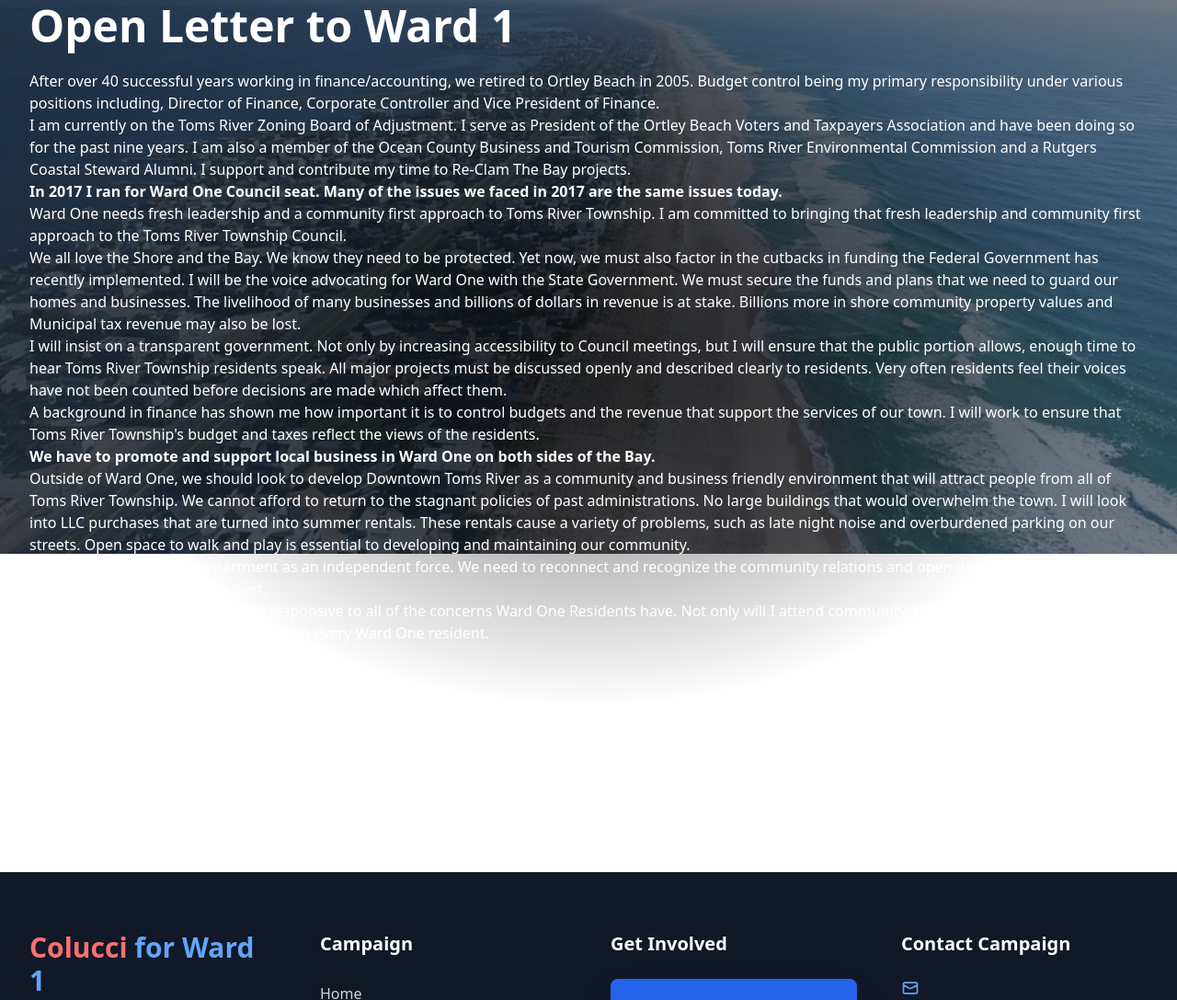
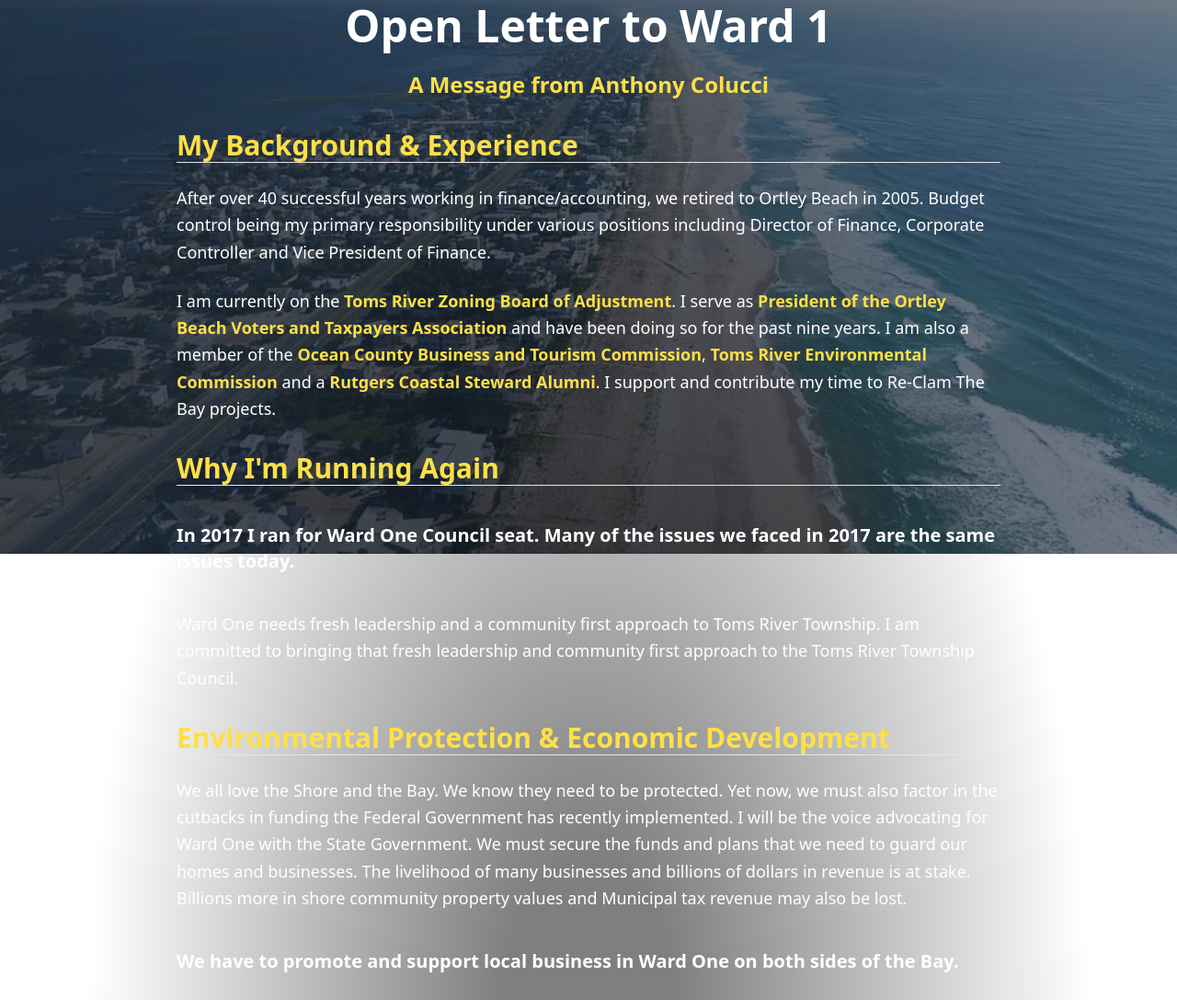
Before and after one commit to jonssmall/campaign, a website built with Vite: page letter/index.html in a window 1280 px wide. Shown: the part 198-1285 px from the top of the page at 92% size. Built offline with nearby package versions, Linux system fonts and the light colour scheme.

Commit message:
HTML formatting letter

```diff
--- a/letter/index.html
+++ b/letter/index.html
@@ -29,105 +29,132 @@
                     </div>
 
                     <!-- Content with higher z-index to appear above gradient -->
-                    <div class="relative z-10">
-                        <h1 class="text-3xl sm:text-4xl lg:text-5xl font-bold text-white mb-4 sm:mb-6">
+                    <div class="relative z-10 max-w-4xl mx-auto">
+                        <header class="text-center mb-8 sm:mb-12">
+                            <h1 class="text-3xl sm:text-4xl lg:text-5xl font-bold text-white mb-4 sm:mb-6 leading-tight">
                                 Open Letter to Ward 1
                             </h1>
-                        <p>
+                            <p class="text-xl sm:text-2xl text-yellow-300 font-semibold">
+                                A Message from Anthony Colucci
+                            </p>
+                        </header>
+
+                        <article class="prose prose-lg prose-invert max-w-none">
+                            <section class="mb-8">
+                                <h2 class="text-2xl sm:text-3xl font-bold text-yellow-300 mb-6 border-b border-yellow-300/30 pb-2">
+                                    My Background & Experience
+                                </h2>
+                                <p class="text-lg leading-relaxed mb-6 text-gray-100">
                                     After over 40 successful years working in finance/accounting, we retired to Ortley Beach in
-                            2005. Budget
-                            control being my primary responsibility under various positions including, Director of
-                            Finance, Corporate
-                            Controller and Vice President of Finance.
+                                    2005. Budget control being my primary responsibility under various positions including Director of
+                                    Finance, Corporate Controller and Vice President of Finance.
                                 </p>
-                        <p>
-                            I am currently on the Toms River Zoning Board of Adjustment. I serve as President of the
-                            Ortley Beach Voters
-                            and Taxpayers Association and have been doing so for the past nine years. I am also a member
-                            of the Ocean
-                            County Business and Tourism Commission, Toms River Environmental Commission and a Rutgers
-                            Coastal
-                            Steward Alumni. I support and contribute my time to Re-Clam The Bay projects.
+                                <p class="text-lg leading-relaxed mb-6 text-gray-100">
+                                    I am currently on the <strong class="text-yellow-300">Toms River Zoning Board of Adjustment</strong>. I serve as <strong class="text-yellow-300">President of the
+                                    Ortley Beach Voters and Taxpayers Association</strong> and have been doing so for the past nine years. I am also a member
+                                    of the <strong class="text-yellow-300">Ocean County Business and Tourism Commission</strong>, <strong class="text-yellow-300">Toms River Environmental Commission</strong> and a <strong class="text-yellow-300">Rutgers
+                                    Coastal Steward Alumni</strong>. I support and contribute my time to Re-Clam The Bay projects.
                                 </p>
-                        <p>
-                            <strong>
+                            </section>
+
+                            <section class="mb-8">
+                                <h2 class="text-2xl sm:text-3xl font-bold text-yellow-300 mb-6 border-b border-yellow-300/30 pb-2">
+                                    Why I'm Running Again
+                                </h2>
+                                <blockquote class="bg-black/30 border-l-4 border-yellow-300 pl-6 py-4 mb-6 rounded-r-lg">
+                                    <p class="text-xl font-bold text-white italic">
                                         In 2017 I ran for Ward One Council seat. Many of the issues we faced in 2017 are the
                                         same issues today.
-                            </strong>
                                     </p>
-                        <p>
+                                </blockquote>
+                                <p class="text-lg leading-relaxed mb-6 text-gray-100">
                                     Ward One needs fresh leadership and a community first approach to Toms River Township. I am
-                            committed to
-                            bringing that fresh leadership and community first approach to the Toms River Township
+                                    committed to bringing that fresh leadership and community first approach to the Toms River Township
                                     Council.
                                 </p>
-                        <p>
+                            </section>
+
+                            <section class="mb-8">
+                                <h2 class="text-2xl sm:text-3xl font-bold text-yellow-300 mb-6 border-b border-yellow-300/30 pb-2">
+                                    Environmental Protection & Economic Development
+                                </h2>
+                                <p class="text-lg leading-relaxed mb-6 text-gray-100">
                                     We all love the Shore and the Bay. We know they need to be protected. Yet now, we must also
-                            factor in the
-                            cutbacks in funding the Federal Government has recently implemented. I will be the voice
-                            advocating for
-                            Ward One with the State Government. We must secure the funds and plans that we need to guard
-                            our homes
-                            and businesses. The livelihood of many businesses and billions of dollars in revenue is at
-                            stake. Billions more
-                            in shore community property values and Municipal tax revenue may also be lost.
+                                    factor in the cutbacks in funding the Federal Government has recently implemented. I will be the voice
+                                    advocating for Ward One with the State Government. We must secure the funds and plans that we need to guard
+                                    our homes and businesses. The livelihood of many businesses and billions of dollars in revenue is at
+                                    stake. Billions more in shore community property values and Municipal tax revenue may also be lost.
                                 </p>
-                        <p>
-                            I will insist on a transparent government. Not only by increasing accessibility to Council
-                            meetings, but I will
-                            ensure that the public portion allows, enough time to hear Toms River Township residents
-                            speak. All major
-                            projects must be discussed openly and described clearly to residents. Very often residents
-                            feel their voices
-                            have not been counted before decisions are made which affect them.
+                                <blockquote class="bg-black/30 border-l-4 border-yellow-300 pl-6 py-4 mb-6 rounded-r-lg">
+                                    <p class="text-xl font-bold text-white italic">
+                                        We have to promote and support local business in Ward One on both sides of the Bay.
                                     </p>
-                        <p>
+                                </blockquote>
+                            </section>
+
+                            <section class="mb-8">
+                                <h2 class="text-2xl sm:text-3xl font-bold text-yellow-300 mb-6 border-b border-yellow-300/30 pb-2">
+                                    Transparent Government & Fiscal Responsibility
+                                </h2>
+                                <p class="text-lg leading-relaxed mb-6 text-gray-100">
+                                    I will insist on a <strong class="text-yellow-300">transparent government</strong>. Not only by increasing accessibility to Council
+                                    meetings, but I will ensure that the public portion allows enough time to hear Toms River Township residents
+                                    speak. All major projects must be discussed openly and described clearly to residents. Very often residents
+                                    feel their voices have not been counted before decisions are made which affect them.
+                                </p>
+                                <p class="text-lg leading-relaxed mb-6 text-gray-100">
                                     A background in finance has shown me how important it is to control budgets and the revenue
-                            that support
-                            the services of our town. I will work to ensure that Toms River Township's budget and taxes
-                            reflect the views
-                            of the residents.
+                                    that support the services of our town. I will work to ensure that Toms River Township's budget and taxes
+                                    reflect the views of the residents.
                                 </p>
-                        <p>
-                            <strong>
-                                We have to promote and support local business in Ward One on both sides of the Bay.
-                            </strong>
+                            </section>
+
+                            <section class="mb-8">
+                                <h2 class="text-2xl sm:text-3xl font-bold text-yellow-300 mb-6 border-b border-yellow-300/30 pb-2">
+                                    Community Development & Public Safety
+                                </h2>
+                                <p class="text-lg leading-relaxed mb-6 text-gray-100">
+                                    Outside of Ward One, we should look to develop Downtown Toms River as a community and
+                                    business friendly environment that will attract people from all of Toms River Township. We cannot afford to
+                                    return to the stagnant policies of past administrations. No large buildings that would overwhelm the town.
+                                    I will look into LLC purchases that are turned into summer rentals. These rentals cause a variety of
+                                    problems, such as late night noise and overburdened parking on our streets. Open space to walk and play is
+                                    essential to developing and maintaining our community.
                                 </p>
-                        <p>
-                            Outside of Ward One, we should look to develop Downtown Toms River as a community and
-                            business friendly
-                            environment that will attract people from all of Toms River Township. We cannot afford to
-                            return to the
-                            stagnant policies of past administrations. No large buildings that would overwhelm the town.
-                            I will look into
-                            LLC purchases that are turned into summer rentals. These rentals cause a variety of
-                            problems, such as late
-                            night noise and overburdened parking on our streets. Open space to walk and play is
-                            essential to developing
-                            and maintaining our community.
+                                <p class="text-lg leading-relaxed mb-6 text-gray-100">
+                                    I will support our police department as an independent force. We need to reconnect and
+                                    recognize the community relations and open discussion we enjoyed with our Police Department in the past.
                                 </p>
-                        <p>
-                            I will support our police department as an independent force. We need to reconnect and
-                            recognize the
-                            community relations and open discussion we enjoyed with our Police Department in the past.
+                            </section>
+
+                            <section class="mb-8">
+                                <h2 class="text-2xl sm:text-3xl font-bold text-yellow-300 mb-6 border-b border-yellow-300/30 pb-2">
+                                    My Commitment to You
+                                </h2>
+                                <p class="text-lg leading-relaxed mb-6 text-gray-100">
+                                    As a full time Councilman, I will be responsive to all of the concerns Ward One Residents
+                                    have. Not only will I attend community, committee and Council meetings regularly, I will maintain an open door to
+                                    every Ward One resident.
                                 </p>
-                        <p>
-                            As a full time Councilman, I will be responsive to all of the concerns Ward One Residents
-                            have. Not only will I
-                            attend community, committee and Council meetings regularly, I will maintain an open door to
-                            every Ward One
-                            resident.
+                                <blockquote class="bg-black/30 border-l-4 border-yellow-300 pl-6 py-4 mb-8 rounded-r-lg text-center">
+                                    <p class="text-2xl font-bold text-white italic">
+                                        I will serve Ward One, not One Party.
                                     </p>
-                        <p>
-                            <strong>
-                                I will serve Ward One not One Party.
-                            </strong>
+                                </blockquote>
+                            </section>
+
+                            <footer class="text-center mt-12 pt-8 border-t border-yellow-300/30">
+                                <p class="text-lg text-gray-200 mb-2">
+                                    Respectfully Yours,
                                 </p>
-                        <p>
-                            Respectively Yours,
-                            <br/>
-                            <em>Anthony L. Colucci</em>
+                                <p class="text-2xl font-bold text-yellow-300 italic signature">
+                                    Anthony L. Colucci
                                 </p>
+                                <p class="text-sm text-gray-300 mt-4">
+                                    Candidate for Toms River Ward 1 Council
+                                </p>
+                            </footer>
+                        </article>
                     </div>
                 </div>
 
```
Lines whose indentation alone changed are shown as unchanged.
